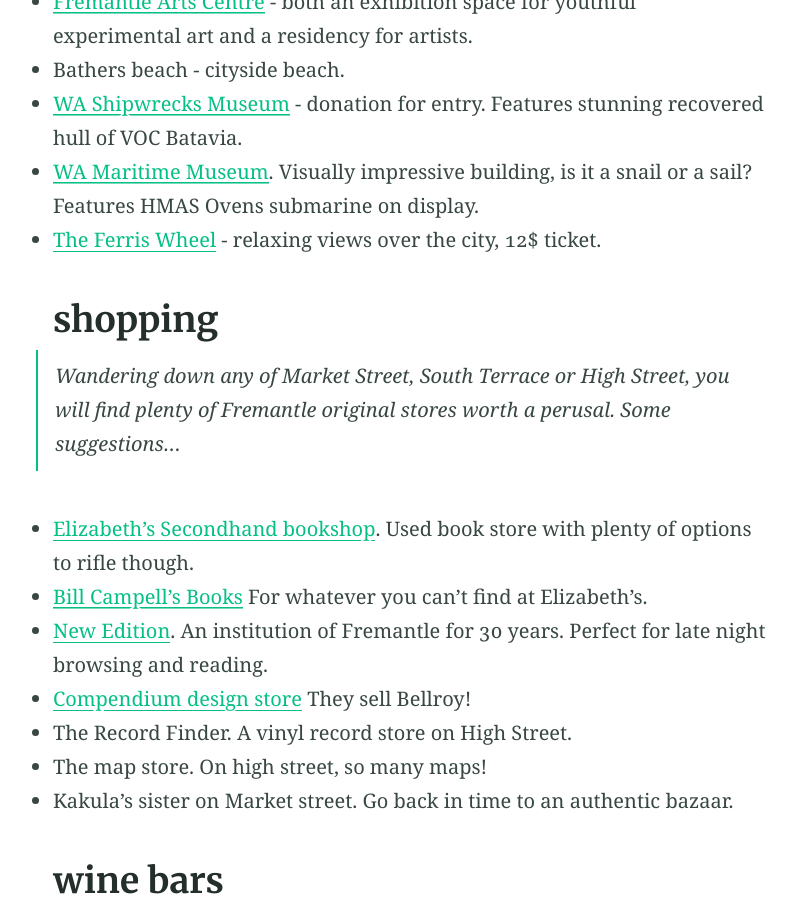
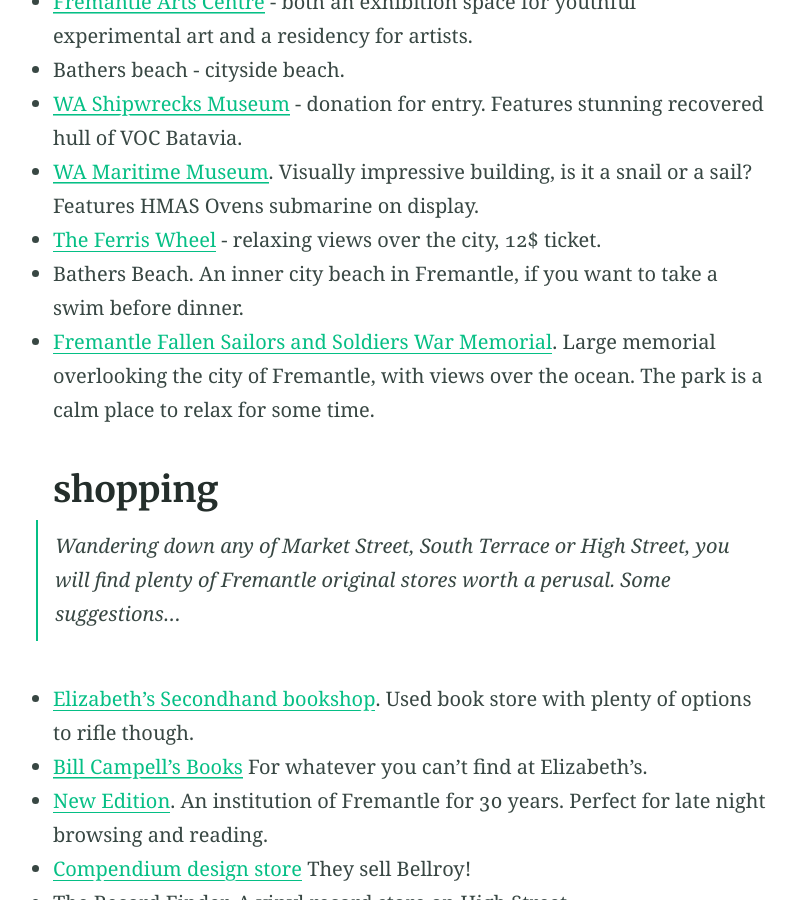
Before and after one commit to 45ACC/45ACC.github.io, a Jekyll site: the page built from excursion.md, in a window 1280 px wide and 900 px high, scrolled down 1325 px. Shown: the whole window, without its empty margins (230-1027 px from the left). Built offline with Jekyll 4.4.1, drawn with Linux system fonts in a browser that asks for light colours.

Commit message:
Update excursion.md

```diff
--- a/excursion.md
+++ b/excursion.md
@@ -30,8 +30,8 @@ Things to do in Fremantle after escaping the prison:
 * [WA Shipwrecks Museum](https://visit.museum.wa.gov.au/shipwrecks) - donation for entry. Features stunning recovered hull of VOC Batavia.
 * [WA Maritime Museum](https://visit.museum.wa.gov.au/maritime). Visually impressive building, is it a snail or a sail? Features HMAS Ovens submarine on display.
 * [The Ferris Wheel](https://touristwheelfremantle.com.au/prices) - relaxing views over the city, 12$ ticket.
-
-
+* Bathers Beach. An inner city beach in Fremantle, if you want to take a swim before dinner.
+* [Fremantle Fallen Sailors and Soldiers War Memorial](https://vwma.org.au/explore/memorials/2815). Large memorial overlooking the city of Fremantle, with views over the ocean. The park is a calm place to relax for some time.
 
 
 
```
